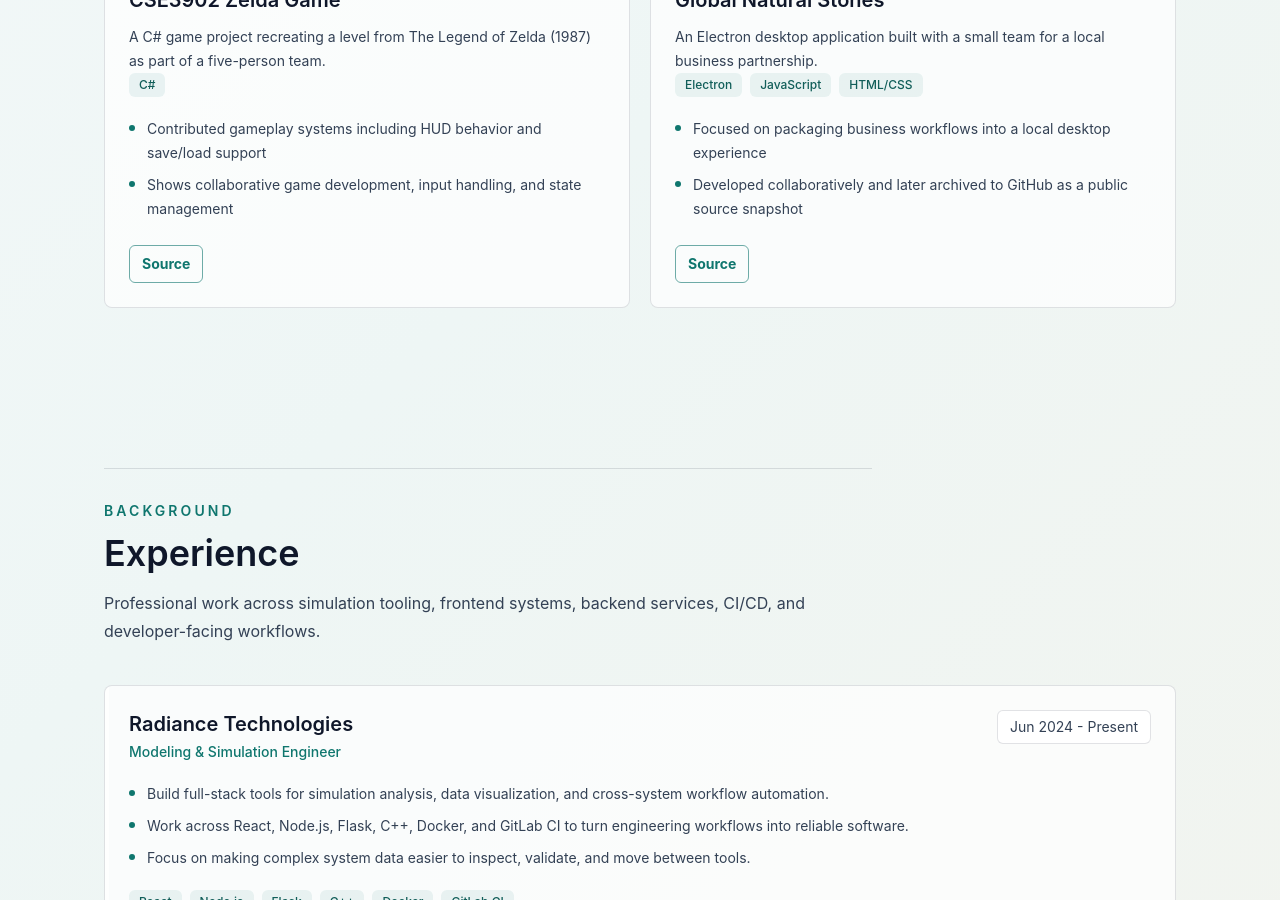
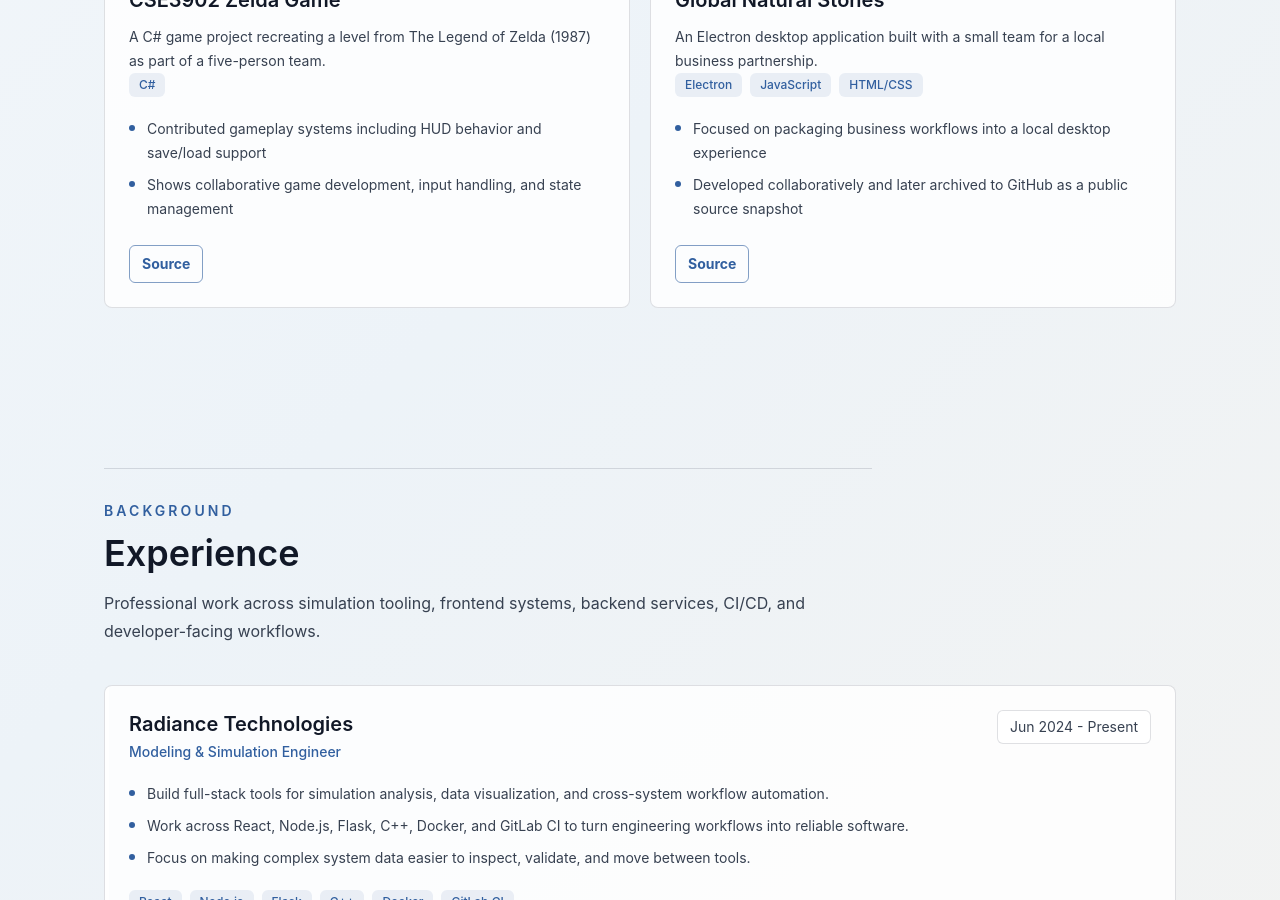
Before and after one commit to Awilkes21/portfolio, a Next.js app: page / in a window 1280 px wide. Shown: the part 1900-2800 px from the top of the page. Built offline with nearby package versions, Linux system fonts and the light colour scheme.

Commit message:
Opting for blue theme

```diff
--- a/src/app/globals.css
+++ b/src/app/globals.css
@@ -4,37 +4,39 @@
 
 :root {
   color-scheme: dark;
-  --accent: #5eead4;
-  --accent-strong: #14b8a6;
-  --accent-soft: rgba(45, 212, 191, 0.12);
-  --bg-a: #080b10;
-  --bg-b: #0f151d;
-  --bg-c: #11100d;
-  --border: rgba(255, 255, 255, 0.1);
-  --card: rgba(255, 255, 255, 0.04);
-  --card-strong: rgba(13, 17, 24, 0.78);
-  --muted: #94a3b8;
-  --muted-strong: #cbd5e1;
+  --accent: #93c5fd;
+  --accent-strong: #60a5fa;
+  --accent-soft: rgba(96, 165, 250, 0.12);
+  --warm-accent: #fb923c;
+  --bg-a: #09090b;
+  --bg-b: #111827;
+  --bg-c: #1c1917;
+  --border: rgba(255, 255, 255, 0.11);
+  --card: rgba(255, 255, 255, 0.045);
+  --card-strong: rgba(17, 24, 39, 0.8);
+  --muted: #9ca3af;
+  --muted-strong: #d1d5db;
   --text: #ffffff;
-  --text-soft: #e2e8f0;
-  --ring-offset: #080b10;
+  --text-soft: #e5e7eb;
+  --ring-offset: #09090b;
 }
 
 html[data-theme="light"] {
   color-scheme: light;
-  --accent: #0f766e;
-  --accent-strong: #115e59;
-  --accent-soft: rgba(15, 118, 110, 0.08);
+  --accent: #315f9f;
+  --accent-strong: #244a82;
+  --accent-soft: rgba(49, 95, 159, 0.09);
+  --warm-accent: #b85c25;
   --bg-a: #f8fafc;
-  --bg-b: #eef6f5;
-  --bg-c: #f5f2e9;
-  --border: rgba(15, 23, 42, 0.12);
-  --card: rgba(255, 255, 255, 0.7);
-  --card-strong: rgba(255, 255, 255, 0.84);
+  --bg-b: #edf3f8;
+  --bg-c: #f7f2eb;
+  --border: rgba(30, 41, 59, 0.14);
+  --card: rgba(255, 255, 255, 0.82);
+  --card-strong: rgba(255, 255, 255, 0.94);
   --muted: #64748b;
   --muted-strong: #334155;
-  --text: #0f172a;
-  --text-soft: #334155;
+  --text: #111827;
+  --text-soft: #374151;
   --ring-offset: #f8fafc;
 }
 
@@ -51,7 +53,7 @@ body {
   background:
     radial-gradient(circle at 18% 0%, var(--accent-soft), transparent 20rem),
     radial-gradient(circle at 90% 12%, rgba(125, 211, 252, 0.055), transparent 18rem),
-    radial-gradient(ellipse at 100% 92%, rgba(251, 191, 36, 0.045), transparent 16rem),
+    radial-gradient(ellipse at 100% 92%, rgba(251, 146, 60, 0.045), transparent 16rem),
     linear-gradient(135deg, var(--bg-a) 0%, var(--bg-b) 46%, var(--bg-c) 100%);
   color: var(--text-soft);
   font-family:
@@ -66,7 +68,7 @@ body {
     background:
       radial-gradient(circle at 12% 10%, var(--accent-soft), transparent 26rem),
       radial-gradient(circle at 88% 6%, rgba(125, 211, 252, 0.08), transparent 24rem),
-      radial-gradient(circle at 80% 72%, rgba(251, 191, 36, 0.07), transparent 28rem),
+      radial-gradient(circle at 80% 72%, rgba(251, 146, 60, 0.06), transparent 28rem),
       linear-gradient(135deg, var(--bg-a) 0%, var(--bg-b) 46%, var(--bg-c) 100%);
   }
 }
@@ -129,7 +131,7 @@ body::before {
 
 html[data-theme="light"] .nav-link:hover {
   border-color: color-mix(in srgb, var(--accent) 32%, transparent);
-  background: color-mix(in srgb, var(--accent) 10%, white);
+  background: color-mix(in srgb, var(--accent) 9%, white);
   color: var(--accent-strong);
 }
 
@@ -148,6 +150,25 @@ html[data-theme="light"] .nav-link:hover {
   border-color: var(--accent);
   background: var(--accent);
   color: var(--ring-offset);
+}
+
+html[data-theme="light"] .button-primary {
+  color: #ffffff;
+}
+
+html[data-theme="light"] .button-primary:hover {
+  color: #ffffff;
+}
+
+html[data-theme="light"] .button-secondary:hover,
+html[data-theme="light"] .button-muted:hover {
+  border-color: var(--accent-strong);
+  background: var(--accent);
+  color: #ffffff;
+}
+
+html[data-theme="light"] .theme-toggle:hover {
+  color: #ffffff;
 }
 
 .button-primary {
@@ -201,6 +222,32 @@ html[data-theme="light"] .nav-link:hover {
   color: var(--accent);
 }
 
+.accent-bg {
+  background: var(--accent);
+}
+
+.accent-bg-soft {
+  background: var(--accent-soft);
+}
+
+.accent-border {
+  border-color: color-mix(in srgb, var(--accent) 62%, transparent);
+}
+
+.accent-border-soft {
+  border-color: color-mix(in srgb, var(--accent) 30%, transparent);
+}
+
+.accent-chip {
+  background: var(--accent-soft);
+  color: var(--accent);
+}
+
+.accent-chip-selected {
+  background: var(--accent);
+  color: var(--ring-offset);
+}
+
 .muted-text {
   color: var(--muted);
 }
@@ -237,12 +284,6 @@ html[data-theme="light"] .text-slate-500 {
   color: var(--muted) !important;
 }
 
-html[data-theme="light"] .text-teal-100,
-html[data-theme="light"] .text-teal-200,
-html[data-theme="light"] .text-teal-300 {
-  color: var(--accent-strong) !important;
-}
-
 html[data-theme="light"] .bg-white\/\[0\.04\],
 html[data-theme="light"] .bg-white\/\[0\.07\],
 html[data-theme="light"] .bg-white\/10,
@@ -253,24 +294,9 @@ html[data-theme="light"] .bg-ink-950\/85 {
   background-color: var(--card) !important;
 }
 
-html[data-theme="light"] .bg-teal-300\/10 {
-  background-color: var(--accent-soft) !important;
-}
-
 html[data-theme="light"] .border-white\/10,
-html[data-theme="light"] .border-slate-600,
-html[data-theme="light"] .border-teal-300\/30,
-html[data-theme="light"] .border-teal-300\/60,
-html[data-theme="light"] .border-teal-300\/70,
-html[data-theme="light"] .border-teal-300\/80,
-html[data-theme="light"] .border-teal-200\/40 {
+html[data-theme="light"] .border-slate-600 {
   border-color: var(--border) !important;
-}
-
-html[data-theme="light"] .bg-teal-300,
-html[data-theme="light"] .hover\:bg-teal-300:hover,
-html[data-theme="light"] .hover\:bg-teal-200:hover {
-  background-color: var(--accent) !important;
 }
 
 html[data-theme="light"] .text-ink-950,
@@ -280,31 +306,23 @@ html[data-theme="light"] .hover\:text-ink-950:hover {
 
 html[data-theme="light"] .hover\:bg-white\/\[0\.04\]:hover,
 html[data-theme="light"] .hover\:bg-white\/\[0\.07\]:hover {
-  background-color: rgba(15, 118, 110, 0.08) !important;
+  background-color: color-mix(in srgb, var(--accent) 8%, white) !important;
 }
 
-html[data-theme="light"] .hover\:border-teal-300:hover,
-html[data-theme="light"] .hover\:border-teal-300\/60:hover,
-html[data-theme="light"] .hover\:border-teal-300\/70:hover,
-html[data-theme="light"] .hover\:border-teal-200:hover {
-  border-color: color-mix(in srgb, var(--accent) 60%, transparent) !important;
+html[data-theme="light"] .hover\:border-\[color\:var\(--accent\)\]:hover {
+  border-color: color-mix(in srgb, var(--accent) 58%, transparent) !important;
 }
 
-html[data-theme="light"] .hover\:text-teal-100:hover,
-html[data-theme="light"] .hover\:text-teal-200:hover {
+html[data-theme="light"] .hover\:text-\[color\:var\(--accent\)\]:hover {
   color: var(--accent-strong) !important;
 }
 
-html[data-theme="light"] .text-teal-50 {
-  color: var(--text-soft) !important;
-}
-
-html[data-theme="light"] .group:hover .group-hover\:text-teal-100 {
+html[data-theme="light"] .group:hover .group-hover\:text-\[color\:var\(--accent\)\] {
   color: var(--accent-strong) !important;
 }
 
-html[data-theme="light"] .group:hover .group-hover\:bg-teal-300\/70 {
-  background-color: color-mix(in srgb, var(--accent) 70%, transparent) !important;
+html[data-theme="light"] .group:hover .group-hover\:bg-\[color\:var\(--accent\)\] {
+  background-color: color-mix(in srgb, var(--accent) 72%, transparent) !important;
 }
 
 html[data-theme="light"] .shadow-soft {
--- a/src/components/ExperienceCard.tsx
+++ b/src/components/ExperienceCard.tsx
@@ -14,13 +14,13 @@ export function ExperienceCard({ experience, selectedSkill }: ExperienceCardProp
     <article
       className={`relative overflow-hidden rounded-lg border p-5 transition duration-200 sm:p-6 ${
         matchesSelectedSkill
-          ? "border-teal-300/80 bg-teal-300/10 shadow-soft"
+          ? "accent-border accent-bg-soft shadow-soft"
           : "surface"
       } ${selectedSkill && !matchesSelectedSkill ? "opacity-45" : ""}`}
     >
       <div
         className={`absolute left-0 top-0 h-full w-1 ${
-          matchesSelectedSkill ? "bg-teal-300" : "bg-white/10"
+          matchesSelectedSkill ? "accent-bg" : "bg-white/10"
         }`}
       />
       <div className="flex flex-col gap-2 sm:flex-row sm:items-start sm:justify-between">
@@ -35,7 +35,7 @@ export function ExperienceCard({ experience, selectedSkill }: ExperienceCardProp
       <ul className="body-text mt-5 space-y-2 text-sm leading-6">
         {experience.details.map((detail) => (
           <li className="flex gap-3" key={detail}>
-            <span className="mt-2 h-1.5 w-1.5 shrink-0 rounded-full bg-teal-300" />
+            <span className="accent-bg mt-2 h-1.5 w-1.5 shrink-0 rounded-full" />
             <span>{detail}</span>
           </li>
         ))}
@@ -45,8 +45,8 @@ export function ExperienceCard({ experience, selectedSkill }: ExperienceCardProp
           <span
             className={`rounded-md px-2.5 py-1 text-xs font-medium transition ${
               selectedSkill === tech
-                ? "bg-teal-300 text-ink-950"
-                : "bg-teal-300/10 text-teal-100"
+                ? "accent-chip-selected"
+                : "accent-chip"
             }`}
             key={tech}
           >
--- a/src/components/ProjectCard.tsx
+++ b/src/components/ProjectCard.tsx
@@ -21,15 +21,15 @@ export function ProjectCard({
     <article
       className={`group relative flex h-full flex-col overflow-hidden rounded-lg border p-5 transition duration-200 sm:p-6 ${
         matchesSelectedSkill
-          ? "border-teal-300/80 bg-teal-300/10 shadow-soft"
-          : "surface hover:-translate-y-0.5 hover:border-teal-300/60 hover:bg-white/[0.07]"
+          ? "accent-border accent-bg-soft shadow-soft"
+          : "surface hover:-translate-y-0.5 hover:border-[color:var(--accent)] hover:bg-white/[0.07]"
       } ${selectedSkill && !matchesSelectedSkill ? "opacity-45" : ""} ${
         variant === "featured" ? "md:grid md:grid-cols-[0.9fr_1.1fr] md:gap-8" : ""
       }`}
     >
       <div
         className={`absolute inset-x-0 top-0 h-1 ${
-          matchesSelectedSkill ? "bg-teal-300" : "bg-white/10 group-hover:bg-teal-300/70"
+          matchesSelectedSkill ? "accent-bg" : "bg-white/10 group-hover:bg-[color:var(--accent)]"
         }`}
       />
       <div>
@@ -57,8 +57,8 @@ export function ProjectCard({
             <span
               className={`rounded-md px-2.5 py-1 text-xs font-medium transition ${
                 selectedSkill === tech
-                  ? "bg-teal-300 text-ink-950"
-                  : "bg-teal-300/10 text-teal-100"
+                  ? "accent-chip-selected"
+                  : "accent-chip"
               }`}
               key={tech}
             >
@@ -70,7 +70,7 @@ export function ProjectCard({
         <ul className="body-text mt-4 space-y-2 text-sm leading-6 sm:mt-5">
           {project.highlights.map((highlight) => (
             <li className="flex gap-3" key={highlight}>
-              <span className="mt-2 h-1.5 w-1.5 shrink-0 rounded-full bg-teal-300" />
+              <span className="accent-bg mt-2 h-1.5 w-1.5 shrink-0 rounded-full" />
               <span>{highlight}</span>
             </li>
           ))}
--- a/src/components/SkillGroup.tsx
+++ b/src/components/SkillGroup.tsx
@@ -14,10 +14,10 @@ export function SkillGroup({ group, onSkillSelect, selectedSkill }: SkillGroupPr
         {group.skills.map((skill) => (
           <button
             aria-pressed={selectedSkill === skill}
-            className={`cursor-pointer rounded-md border px-3 py-1.5 text-left text-sm transition focus:outline-none focus:ring-2 focus:ring-teal-200 focus:ring-offset-2 focus:ring-offset-ink-950 ${
+            className={`focus-ring cursor-pointer rounded-md border px-3 py-1.5 text-left text-sm transition ${
               selectedSkill === skill
-                ? "border-teal-300 bg-teal-300 text-ink-950"
-                : "border-white/10 bg-ink-900/90 text-slate-200 hover:-translate-y-0.5 hover:border-teal-300/70 hover:text-teal-100"
+                ? "accent-border accent-chip-selected"
+                : "border-white/10 bg-ink-900/90 text-slate-200 hover:-translate-y-0.5 hover:border-[color:var(--accent)] hover:text-[color:var(--accent)]"
             }`}
             key={skill}
             onClick={() => onSkillSelect?.(skill)}
```
Also changed, not shown: src/app/page.tsx (+4 -4 lines).
